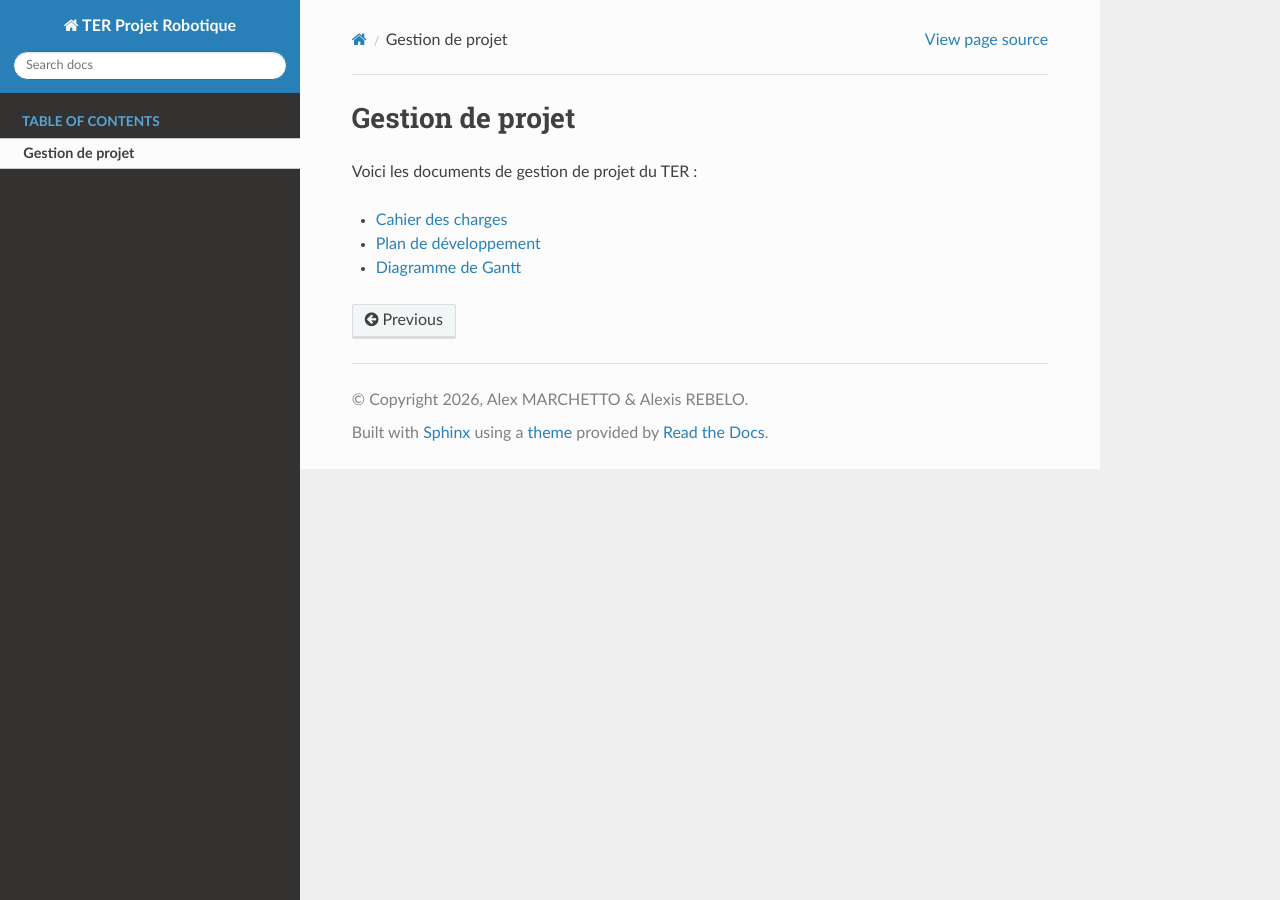
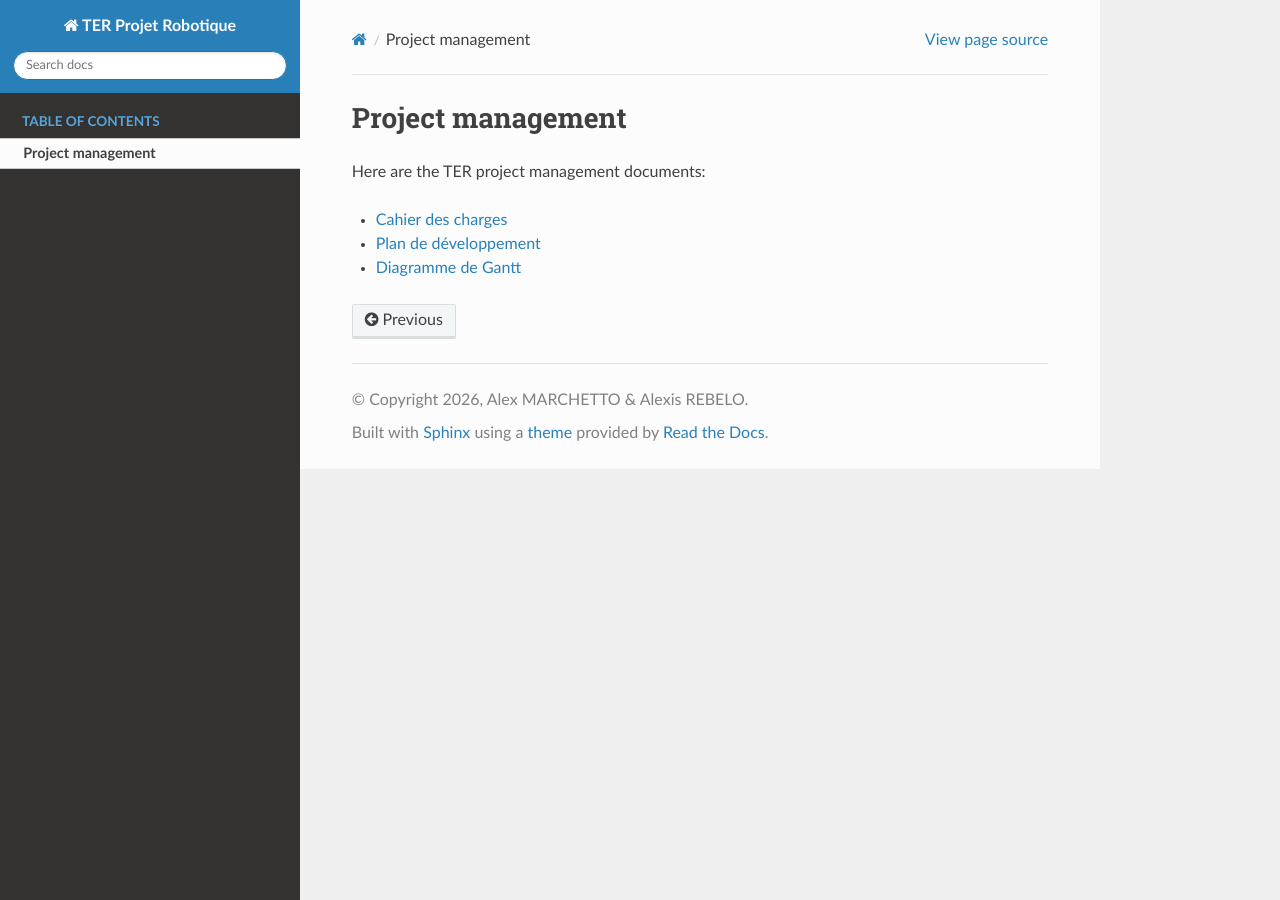
Before and after one commit to AlexMarchetto/TER---Projet-Robotique, a Sphinx documentation site: the page built from docs/source/project_management.rst, in a window 1280 px wide. Built offline with Sphinx 7.4.7 and the Read the Docs theme 3.1.0, drawn with Linux system fonts in a browser that asks for light colours; pages that are not in the unit, such as notebooks, are missing from menus.

Commit message:
Name change for project management documentation

```diff
--- a/docs/source/project_management.rst
+++ b/docs/source/project_management.rst
@@ -1,7 +1,7 @@
-Gestion de projet
+Project management
 =================
 
-Voici les documents de gestion de projet du TER :
+Here are the TER project management documents:
 
 - `Cahier des charges <../Gestion de projet/Cahier_des_charges.pdf>`_
 - `Plan de développement <../Gestion de projet/Plan_de_dev.pdf>`_
```
